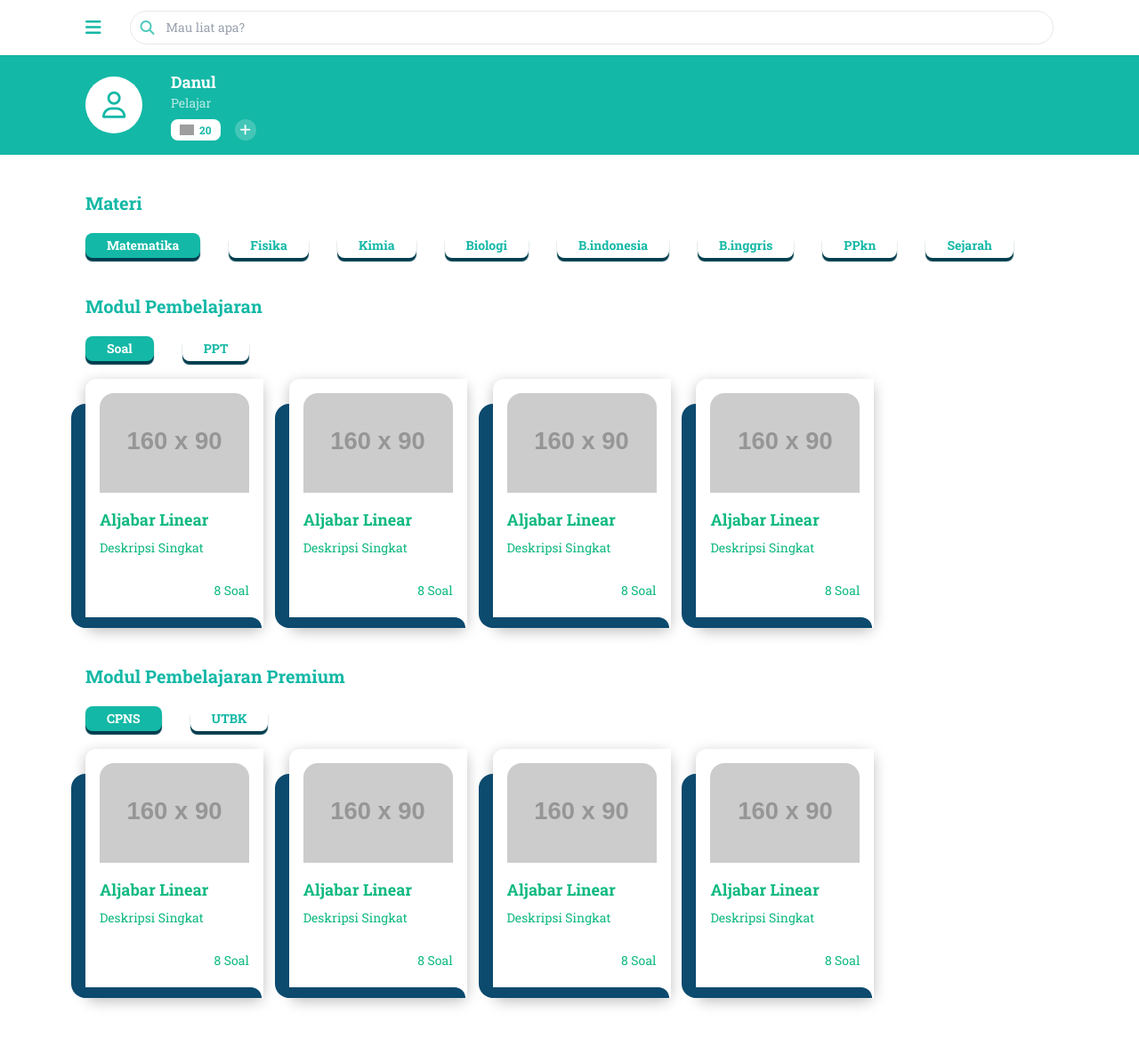
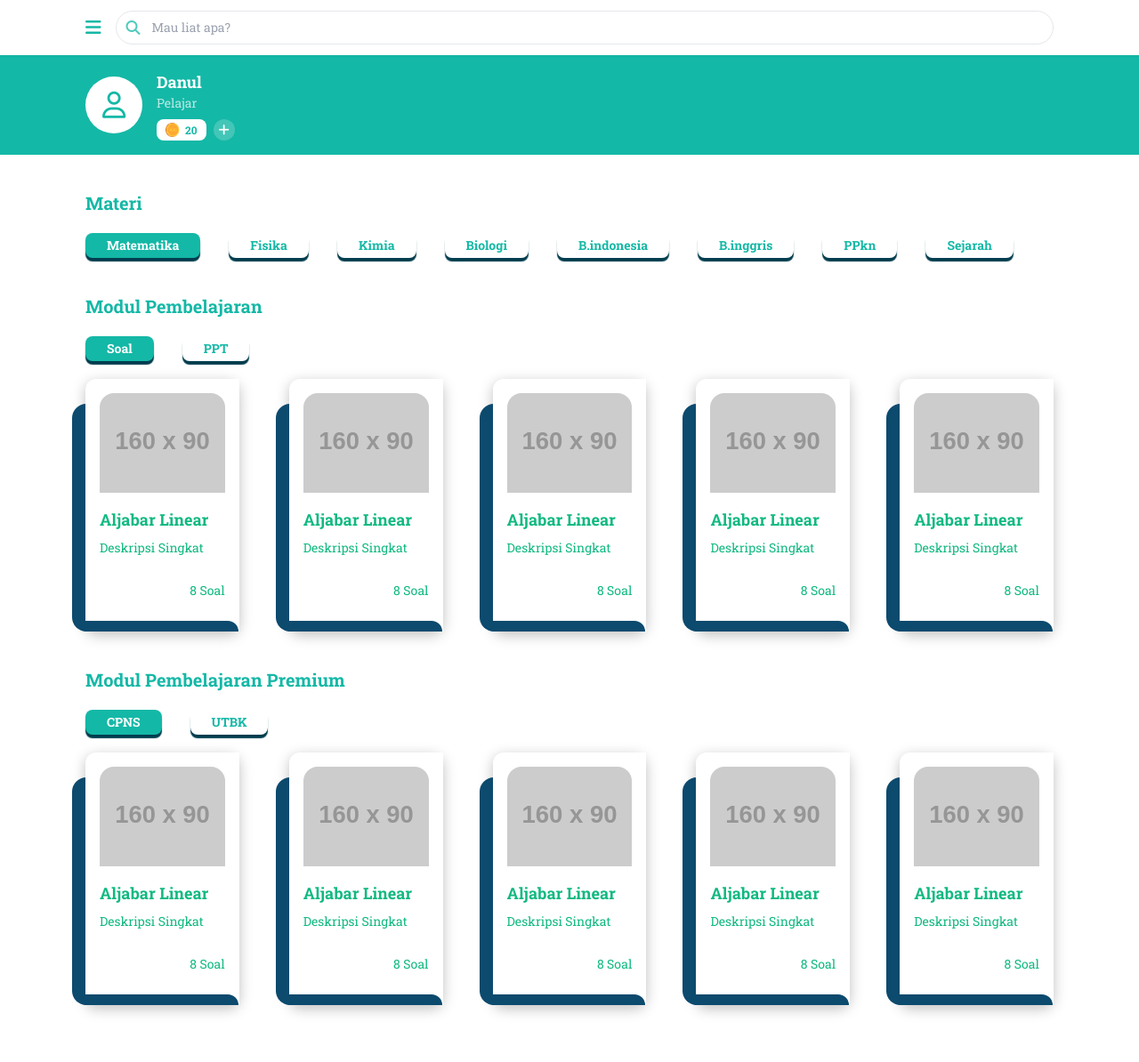
Before and after one commit to NasiHangat/Ngajar.id, a PHP site: page /Murid/murid_modul.php in a window 1280 px wide. Shown: the whole page at 89% size. Before the commit the page ends 1132 px from the top, so only its background shows below. Run offline with PHP 8.4, Linux system fonts and the light colour scheme; grey boxes labelled with a size stand in for pictures from a placeholder-image service; some libraries are stand-ins or nearby versions; grey boxes are pictures that could not be loaded.

Commit message:
Update murid_modul.php

```diff
--- a/Murid/murid_modul.php
+++ b/Murid/murid_modul.php
@@ -5,7 +5,6 @@
     <meta name="viewport" content="width=device-width, initial-scale=1.0">
     <title>Modul - Ngajar.ID</title>
     <script src="https://cdn.tailwindcss.com"></script>
-    <script src="https://cdn.jsdelivr.net/npm/@tailwindcss/browser@4"></script>
     <link href="https://fonts.googleapis.com/css2?family=Roboto+Slab:wght@400;700&display=swap" rel="stylesheet">
     <link rel="stylesheet" href="https://cdnjs.cloudflare.com/ajax/libs/font-awesome/6.4.0/css/all.min.css">
 </head>
@@ -43,7 +42,7 @@
                     <!-- Token dan tombol tambah diletakkan di bawah -->
                     <div class="mt-2 flex items-center space-x-2">
                         <div class="bg-white text-teal-500 text-xs font-semibold px-2.5 py-1 rounded-lg flex items-center">
-                            <img src="coin.png" class="mr-1.5 w-4"></img> 20
+                            <img src="../img/coin.png" class="mr-1.5 w-4"></img> 20
                         </div>
                         <button class="bg-white bg-opacity-20 hover:bg-opacity-30 text-white rounded-full w-5 h-5 sm:w-6 sm:h-6 flex items-center justify-center">
                             <i class="fas fa-plus text-sm"></i>
@@ -81,7 +80,7 @@
             <!-- Modul Pembelajaran Cards -->
             <div class="grid grid-cols-1 sm:grid-cols-2 md:grid-cols-3 lg:grid-cols-5 gap-14">
                 <div class="relative w-50 h-70 bg-white shadow-[0px_4px_15px_0px_rgba(0,0,0,0.25)] rounded-xl">
-                    <div class="absolute translate-x-[-8px] z-0 w-full h-9/10 bottom-0 left-0 bg-sky-900 rounded-tl-2xl rounded-bl-2xl"></div>
+                    <div class="absolute translate-x-[-15px] z-0 w-full h-[90%] bottom-0 left-0 bg-sky-900 rounded-tl-2xl rounded-bl-2xl"></div>
                     <div class="absolute translate-x-[-1px] w-full h-3 bottom-0 z-20 left-0 bg-sky-900 rounded-tr-2xl"></div>
                     <div class="relative w-full rounded-tl-3xl bg-white h-full p-4 z-10">
                         <img class="w-full h-28 object-cover rounded-tl-2xl rounded-tr-2xl" src="https://placehold.co/160x90" alt="Math">
@@ -91,7 +90,7 @@
                     </div>
                 </div>
                 <div class="relative w-50 h-70 bg-white shadow-[0px_4px_15px_0px_rgba(0,0,0,0.25)] rounded-xl">
-                    <div class="absolute translate-x-[-8px] z-0 w-full h-9/10 bottom-0 left-0 bg-sky-900 rounded-tl-2xl rounded-bl-2xl"></div>
+                    <div class="absolute translate-x-[-15px] z-0 w-full h-[90%] bottom-0 left-0 bg-sky-900 rounded-tl-2xl rounded-bl-2xl"></div>
                     <div class="absolute translate-x-[-1px] w-full h-3 bottom-0 z-20 left-0 bg-sky-900 rounded-tr-2xl"></div>
                     <div class="relative w-full rounded-tl-3xl bg-white h-full p-4 z-10">
                         <img class="w-full h-28 object-cover rounded-tl-2xl rounded-tr-2xl" src="https://placehold.co/160x90" alt="Math">
@@ -101,7 +100,7 @@
                     </div>
                 </div>
                 <div class="relative w-50 h-70 bg-white shadow-[0px_4px_15px_0px_rgba(0,0,0,0.25)] rounded-xl">
-                    <div class="absolute translate-x-[-8px] z-0 w-full h-9/10 bottom-0 left-0 bg-sky-900 rounded-tl-2xl rounded-bl-2xl"></div>
+                    <div class="absolute translate-x-[-15px] z-0 w-full h-[90%] bottom-0 left-0 bg-sky-900 rounded-tl-2xl rounded-bl-2xl"></div>
                     <div class="absolute translate-x-[-1px] w-full h-3 bottom-0 z-20 left-0 bg-sky-900 rounded-tr-2xl"></div>
                     <div class="relative w-full rounded-tl-3xl bg-white h-full p-4 z-10">
                         <img class="w-full h-28 object-cover rounded-tl-2xl rounded-tr-2xl" src="https://placehold.co/160x90" alt="Math">
@@ -111,7 +110,17 @@
                     </div>
                 </div>
                 <div class="relative w-50 h-70 bg-white shadow-[0px_4px_15px_0px_rgba(0,0,0,0.25)] rounded-xl">
-                    <div class="absolute translate-x-[-8px] z-0 w-full h-9/10 bottom-0 left-0 bg-sky-900 rounded-tl-2xl rounded-bl-2xl"></div>
+                    <div class="absolute translate-x-[-15px] z-0 w-full h-[90%] bottom-0 left-0 bg-sky-900 rounded-tl-2xl rounded-bl-2xl"></div>
+                    <div class="absolute translate-x-[-1px] w-full h-3 bottom-0 z-20 left-0 bg-sky-900 rounded-tr-2xl"></div>
+                    <div class="relative w-full rounded-tl-3xl bg-white h-full p-4 z-10">
+                        <img class="w-full h-28 object-cover rounded-tl-2xl rounded-tr-2xl" src="https://placehold.co/160x90" alt="Math">
+                        <h3 class="text-emerald-500 text-lg font-bold mt-4 text-left">Aljabar Linear</h3>
+                        <p class="text-emerald-500 text-sm font-light mt-2 text-left">Deskripsi Singkat</p>
+                        <p class="text-emerald-500 py-5 text-sm font-light mt-2 text-right">8 Soal</p>
+                    </div>
+                </div>
+                <div class="relative w-50 h-70 bg-white shadow-[0px_4px_15px_0px_rgba(0,0,0,0.25)] rounded-xl">
+                    <div class="absolute translate-x-[-15px] z-0 w-full h-[90%] bottom-0 left-0 bg-sky-900 rounded-tl-2xl rounded-bl-2xl"></div>
                     <div class="absolute translate-x-[-1px] w-full h-3 bottom-0 z-20 left-0 bg-sky-900 rounded-tr-2xl"></div>
                     <div class="relative w-full rounded-tl-3xl bg-white h-full p-4 z-10">
                         <img class="w-full h-28 object-cover rounded-tl-2xl rounded-tr-2xl" src="https://placehold.co/160x90" alt="Math">
@@ -121,7 +130,6 @@
                     </div>
                 </div>
             </div>
-
         </section>
 
         <section class="mb-8">
@@ -132,10 +140,9 @@
                 <button class="bg-teal-500 text-white px-6 py-1 rounded-lg text-sm font-semibold shadow-[0px_4px_1px_0px_#003D4E]">CPNS</button>
                 <button class="bg-white text-teal-500 px-6 py-1 rounded-lg text-sm font-semibold shadow-[0px_4px_1px_0px_#003D4E]">UTBK</button>
             </div>
-
             <div class="grid grid-cols-1 sm:grid-cols-2 md:grid-cols-3 lg:grid-cols-5 gap-14">
                 <div class="relative w-50 h-70 bg-white shadow-[0px_4px_15px_0px_rgba(0,0,0,0.25)] rounded-xl">
-                    <div class="absolute translate-x-[-8px] z-0 w-full h-9/10 bottom-0 left-0 bg-sky-900 rounded-tl-2xl rounded-bl-2xl"></div>
+                    <div class="absolute translate-x-[-15px] z-0 w-full h-[90%] bottom-0 left-0 bg-sky-900 rounded-tl-2xl rounded-bl-2xl"></div>
                     <div class="absolute translate-x-[-1px] w-full h-3 bottom-0 z-20 left-0 bg-sky-900 rounded-tr-2xl"></div>
                     <div class="relative w-full rounded-tl-3xl bg-white h-full p-4 z-10">
                         <img class="w-full h-28 object-cover rounded-tl-2xl rounded-tr-2xl" src="https://placehold.co/160x90" alt="Math">
@@ -145,7 +152,7 @@
                     </div>
                 </div>
                 <div class="relative w-50 h-70 bg-white shadow-[0px_4px_15px_0px_rgba(0,0,0,0.25)] rounded-xl">
-                    <div class="absolute translate-x-[-8px] z-0 w-full h-9/10 bottom-0 left-0 bg-sky-900 rounded-tl-2xl rounded-bl-2xl"></div>
+                    <div class="absolute translate-x-[-15px] z-0 w-full h-[90%] bottom-0 left-0 bg-sky-900 rounded-tl-2xl rounded-bl-2xl"></div>
                     <div class="absolute translate-x-[-1px] w-full h-3 bottom-0 z-20 left-0 bg-sky-900 rounded-tr-2xl"></div>
                     <div class="relative w-full rounded-tl-3xl bg-white h-full p-4 z-10">
                         <img class="w-full h-28 object-cover rounded-tl-2xl rounded-tr-2xl" src="https://placehold.co/160x90" alt="Math">
@@ -155,7 +162,7 @@
                     </div>
                 </div>
                 <div class="relative w-50 h-70 bg-white shadow-[0px_4px_15px_0px_rgba(0,0,0,0.25)] rounded-xl">
-                    <div class="absolute translate-x-[-8px] z-0 w-full h-9/10 bottom-0 left-0 bg-sky-900 rounded-tl-2xl rounded-bl-2xl"></div>
+                    <div class="absolute translate-x-[-15px] z-0 w-full h-[90%] bottom-0 left-0 bg-sky-900 rounded-tl-2xl rounded-bl-2xl"></div>
                     <div class="absolute translate-x-[-1px] w-full h-3 bottom-0 z-20 left-0 bg-sky-900 rounded-tr-2xl"></div>
                     <div class="relative w-full rounded-tl-3xl bg-white h-full p-4 z-10">
                         <img class="w-full h-28 object-cover rounded-tl-2xl rounded-tr-2xl" src="https://placehold.co/160x90" alt="Math">
@@ -165,7 +172,17 @@
                     </div>
                 </div>
                 <div class="relative w-50 h-70 bg-white shadow-[0px_4px_15px_0px_rgba(0,0,0,0.25)] rounded-xl">
-                    <div class="absolute translate-x-[-8px] z-0 w-full h-9/10 bottom-0 left-0 bg-sky-900 rounded-tl-2xl rounded-bl-2xl"></div>
+                    <div class="absolute translate-x-[-15px] z-0 w-full h-[90%] bottom-0 left-0 bg-sky-900 rounded-tl-2xl rounded-bl-2xl"></div>
+                    <div class="absolute translate-x-[-1px] w-full h-3 bottom-0 z-20 left-0 bg-sky-900 rounded-tr-2xl"></div>
+                    <div class="relative w-full rounded-tl-3xl bg-white h-full p-4 z-10">
+                        <img class="w-full h-28 object-cover rounded-tl-2xl rounded-tr-2xl" src="https://placehold.co/160x90" alt="Math">
+                        <h3 class="text-emerald-500 text-lg font-bold mt-4 text-left">Aljabar Linear</h3>
+                        <p class="text-emerald-500 text-sm font-light mt-2 text-left">Deskripsi Singkat</p>
+                        <p class="text-emerald-500 py-5 text-sm font-light mt-2 text-right">8 Soal</p>
+                    </div>
+                </div>
+                <div class="relative w-50 h-70 bg-white shadow-[0px_4px_15px_0px_rgba(0,0,0,0.25)] rounded-xl">
+                    <div class="absolute translate-x-[-15px] z-0 w-full h-[90%] bottom-0 left-0 bg-sky-900 rounded-tl-2xl rounded-bl-2xl"></div>
                     <div class="absolute translate-x-[-1px] w-full h-3 bottom-0 z-20 left-0 bg-sky-900 rounded-tr-2xl"></div>
                     <div class="relative w-full rounded-tl-3xl bg-white h-full p-4 z-10">
                         <img class="w-full h-28 object-cover rounded-tl-2xl rounded-tr-2xl" src="https://placehold.co/160x90" alt="Math">
```
